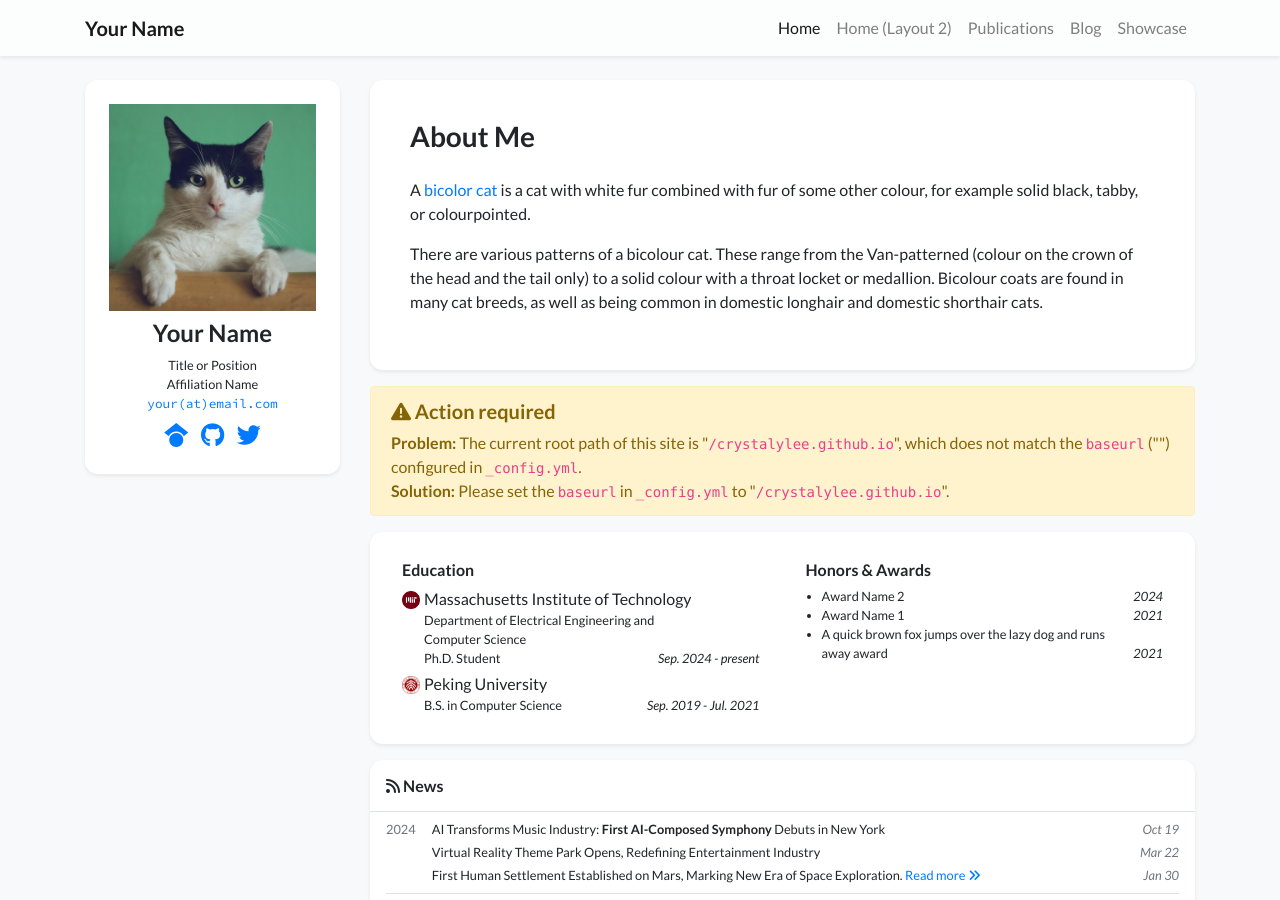
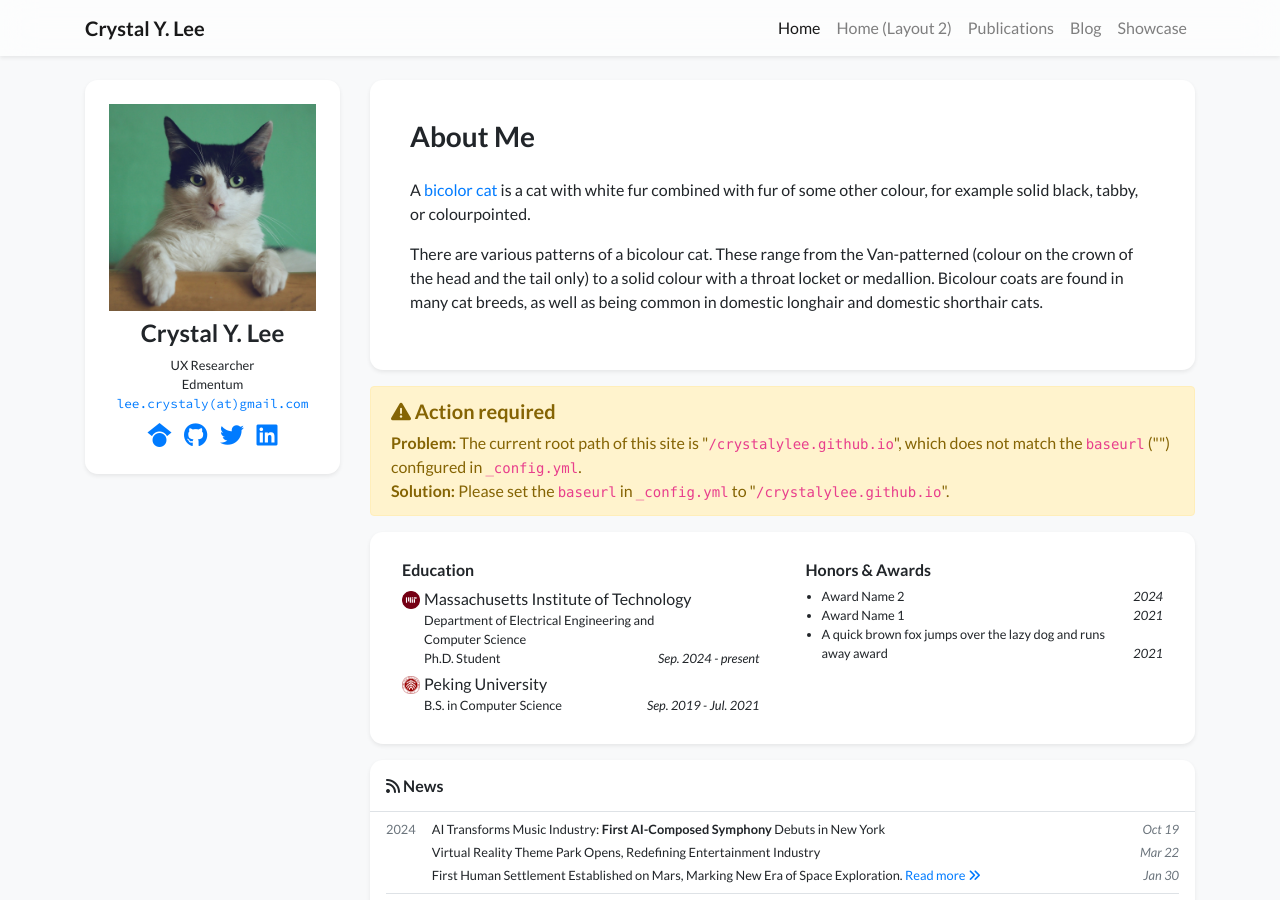
Before and after one commit to crystalylee/crystalylee.github.io, a Jekyll site: the page built from index.html, in a window 1280 px wide and 900 px high. Built offline with Jekyll 4.4.1, drawn with Linux system fonts in a browser that asks for light colours; nearby versions of some CDN libraries; a style sheet for code colours, icons or effects is not loaded.

Commit message:
adding info

```diff
--- a/_data/profile.yml
+++ b/_data/profile.yml
@@ -1,22 +1,22 @@
-primary_name: "Your Name"
+primary_name: "Crystal Y. Lee"
 secondary_name: ""
-navbar_name: "Your Name"
+navbar_name: "Crystal Y. Lee"
 
 positions:
-- name: Title or Position
-- name: Affiliation Name
+- name: UX Researcher
+- name: Edmentum
   logo: /assets/images/badges/MIT_Social_circle.png  # Logo is optional
 
 
-email: "your@email.com"
+email: "lee.crystaly@gmail.com"
 # cv_link: link-to-your-cv-file
-gscholar: xFmQpf4AAAAJ  # This is an example, replace it with your own Google Scholar ID
+gscholar: ojMKEGQAAAAJ  # This is an example, replace it with your own Google Scholar ID
 github: your_github_id
 twitter: your_twitter_id  # Do not include the '@' symbol
 # wechat_qrcode: /assets/images/etc/wechat.jpg
 # wechat_prompt: >-
 #   Please tell me your <strong>name</strong> and <strong>affiliation</strong> (current or past) when adding my wechat. Thanks!
-# linkedin: your-linked-in-id
+linkedin: crystal-lee40
 # orcid: 0000-0000-0000-0000
 
 short_bio_text_justify: false
```
